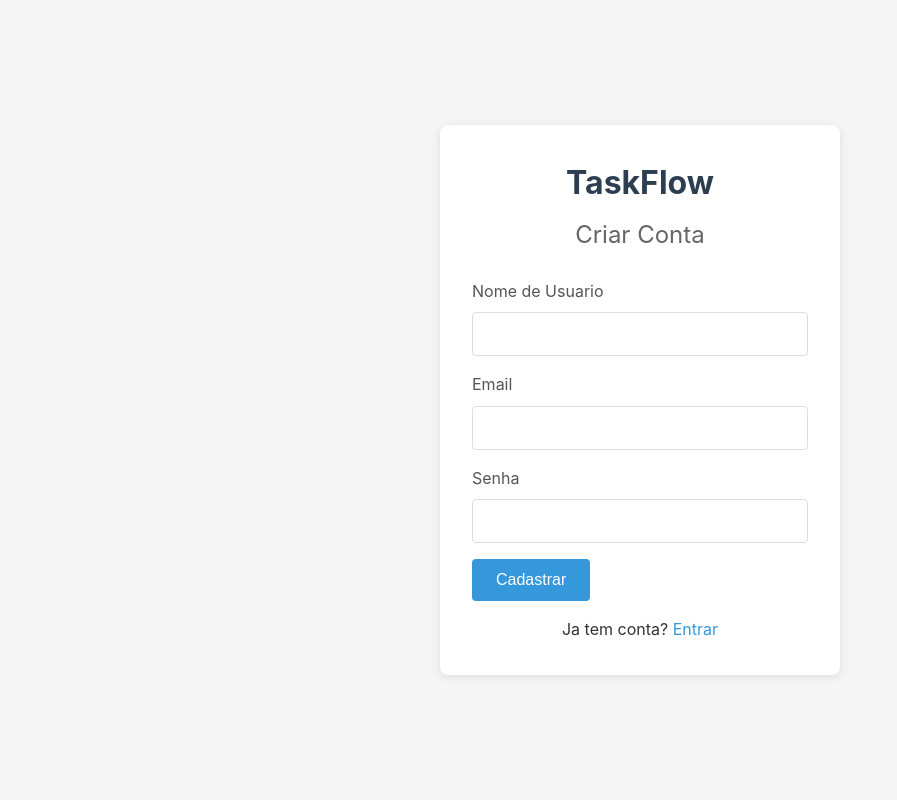
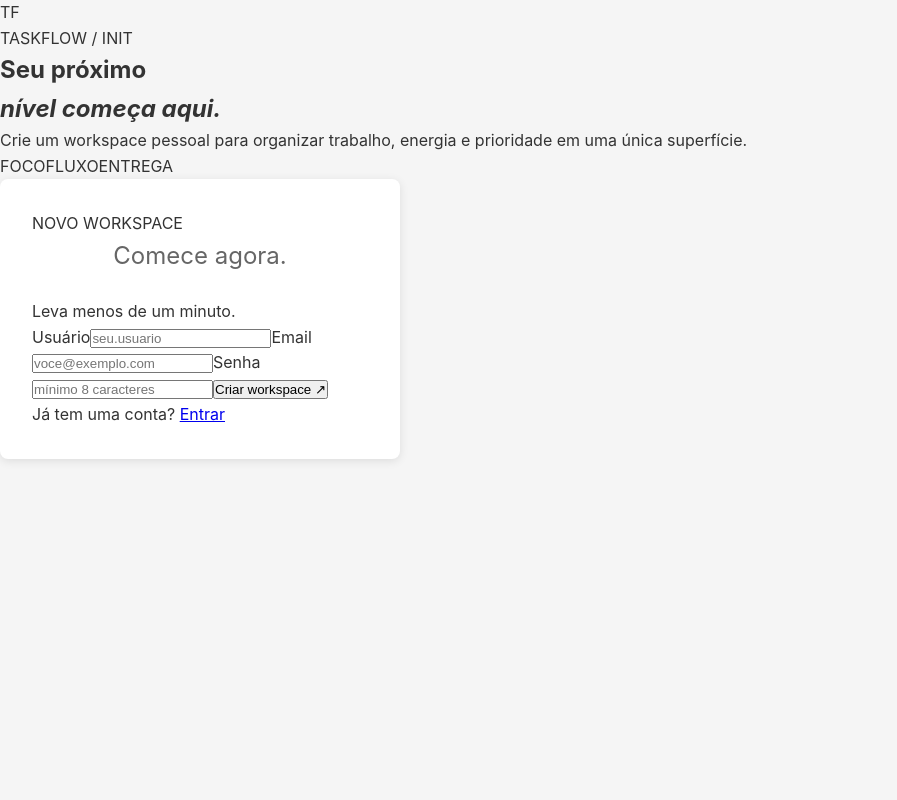
Before and after one commit to ncnathalia83838gd-coder/taskflow, a Flask app: page /register in a window 1280 px wide. Shown: the whole page, without its empty margins (0-897 px from the left). Run offline with Flask 3, Linux system fonts and the light colour scheme.

Commit message:
feat: redesign TaskFlow with advanced command center UI

```diff
--- a/app/templates/register.html
+++ b/app/templates/register.html
@@ -1,46 +1 @@
-<!DOCTYPE html>
-<html lang="pt-BR">
-<head>
-    <meta charset="UTF-8">
-    <meta name="viewport" content="width=device-width, initial-scale=1.0">
-    <title>Cadastro - TaskFlow</title>
-    <link rel="stylesheet" href="{{ url_for('static', filename='css/style.css') }}">
-</head>
-<body>
-    <div class="auth-container">
-        <div class="auth-card">
-            <h1>TaskFlow</h1>
-            <h2>Criar Conta</h2>
-
-            {% with messages = get_flashed_messages(with_categories=true) %}
-                {% if messages %}
-                    {% for category, message in messages %}
-                        <div class="alert alert-{{ category }}">{{ message }}</div>
-                    {% endfor %}
-                {% endif %}
-            {% endwith %}
-
-            <form method="POST" action="{{ url_for('main.register') }}">
-                <div class="form-group">
-                    <label for="username">Nome de Usuario</label>
-                    <input type="text" id="username" name="username" required>
-                </div>
-
-                <div class="form-group">
-                    <label for="email">Email</label>
-                    <input type="email" id="email" name="email" required>
-                </div>
-
-                <div class="form-group">
-                    <label for="password">Senha</label>
-                    <input type="password" id="password" name="password" required>
-                </div>
-
-                <button type="submit" class="btn btn-primary">Cadastrar</button>
-            </form>
-
-            <p class="auth-link">Ja tem conta? <a href="{{ url_for('main.login') }}">Entrar</a></p>
-        </div>
-    </div>
-</body>
-</html>
+{% extends "base.html" %}{% block title %}Criar conta · TaskFlow{% endblock %}{% block body %}<main class="auth-shell"><section class="brand-panel"><div class="brand-mark">TF</div><span class="eyebrow">TASKFLOW / INIT</span><h1>Seu próximo<br><em>nível começa aqui.</em></h1><p>Crie um workspace pessoal para organizar trabalho, energia e prioridade em uma única superfície.</p><div class="mini-grid"><span>FOCO</span><span>FLUXO</span><span>ENTREGA</span></div></section><section class="auth-card"><span class="eyebrow">NOVO WORKSPACE</span><h2>Comece agora.</h2><p class="muted">Leva menos de um minuto.</p>{% with messages=get_flashed_messages(with_categories=true) %}{% for category,message in messages %}<div class="alert {{category}}">{{message}}</div>{% endfor %}{% endwith %}<form method="post" class="form"><label>Usuário<input name="username" autocomplete="username" required placeholder="seu.usuario"></label><label>Email<input type="email" name="email" autocomplete="email" required placeholder="voce@exemplo.com"></label><label>Senha<input type="password" name="password" autocomplete="new-password" minlength="8" required placeholder="mínimo 8 caracteres"></label><button class="primary" type="submit">Criar workspace <span>↗</span></button></form><p class="switch">Já tem uma conta? <a href="{{ url_for('main.login') }}">Entrar</a></p></section></main>{% endblock %}
```
